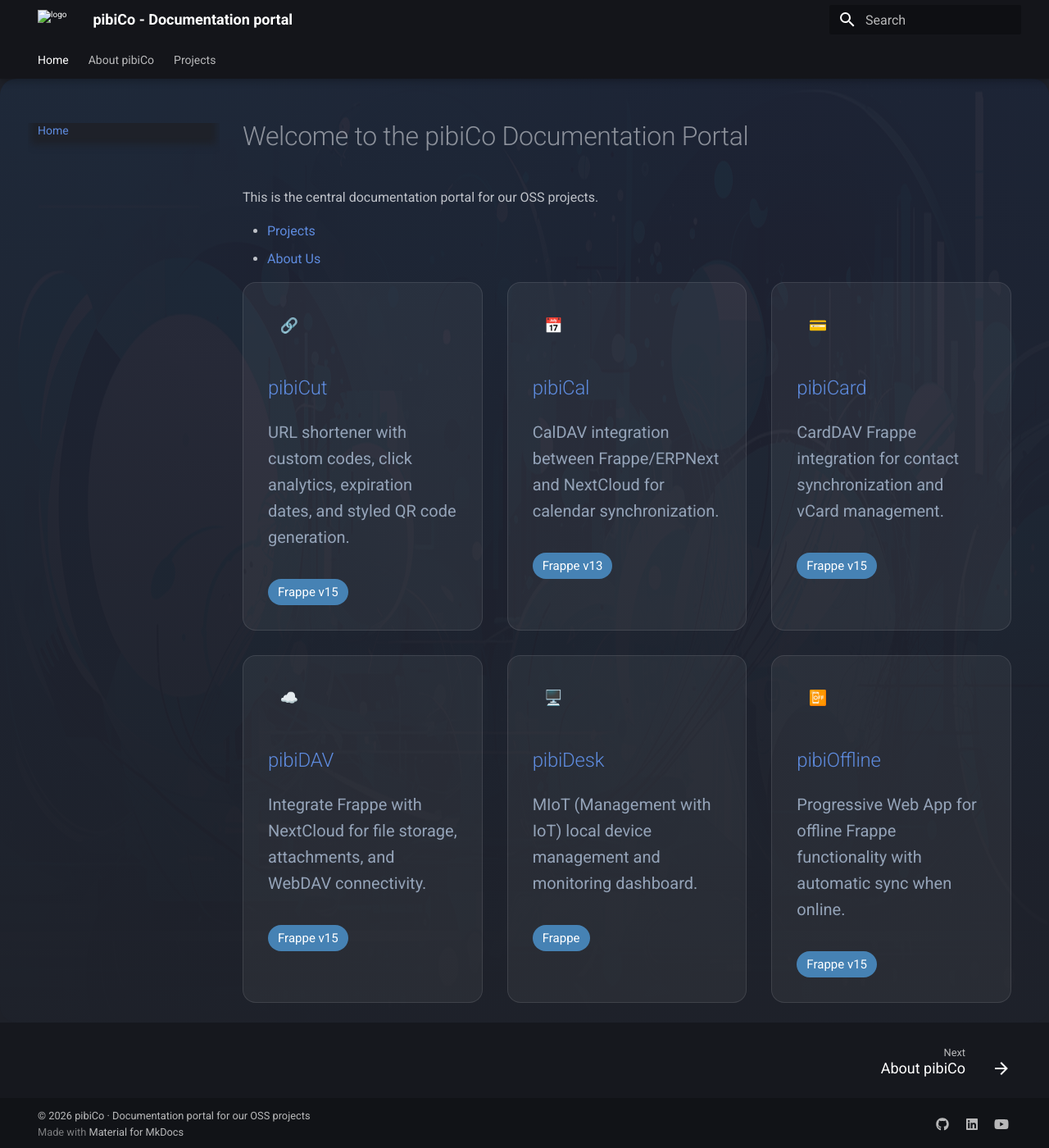
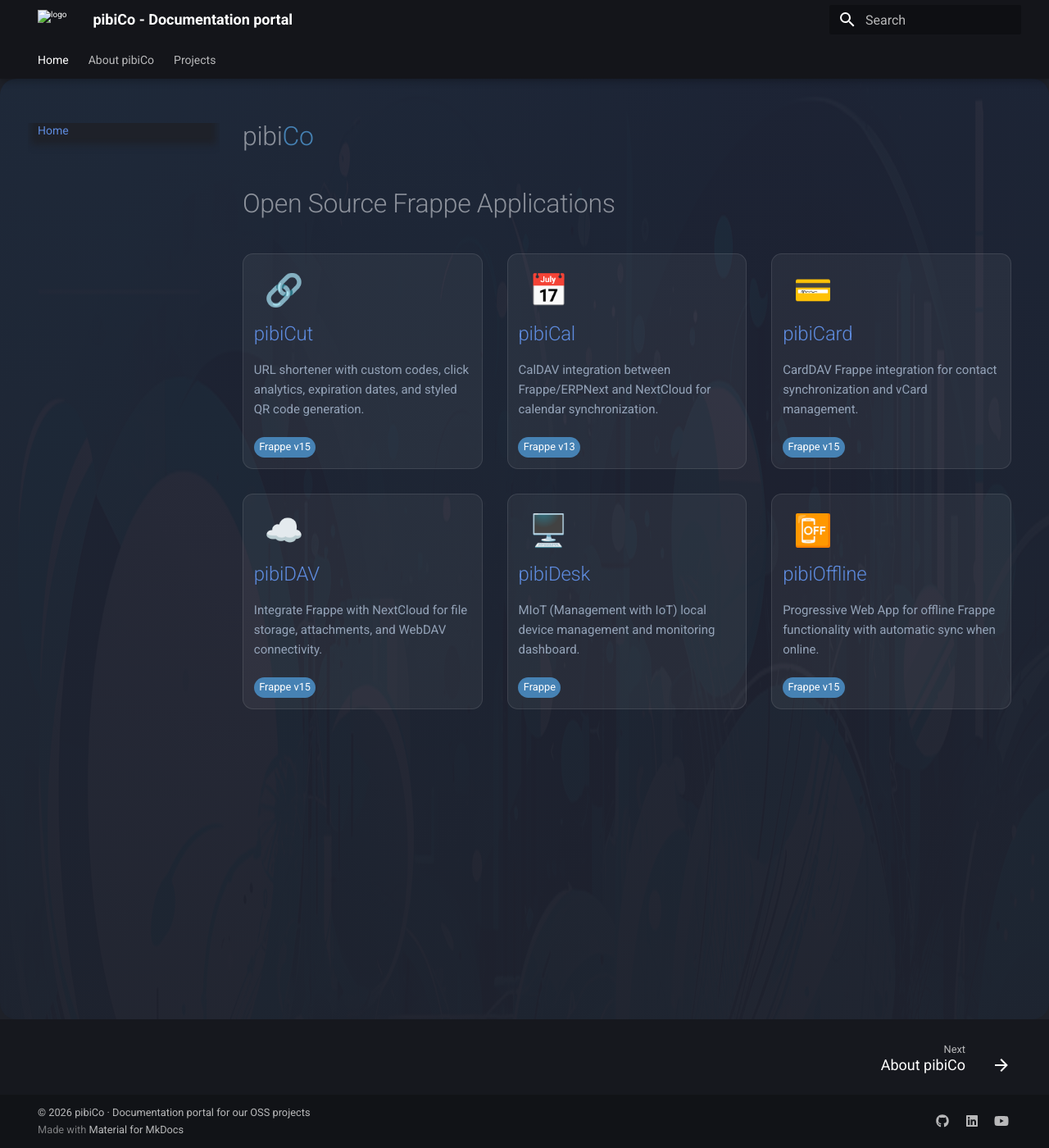
Before and after one commit to pibico/portal, an MkDocs documentation site: the page built from docs/index.md, in a window 1280 px wide and 1400 px high. Shown: the whole window at 82% size. Built offline with MkDocs 1.6.1 and Material for MkDocs 9.7.7, drawn with Linux system fonts in a browser that asks for light colours.

Commit message:
modified:   docs/index.md 	modified:   docs/stylesheets/extra.css 	modified:   site/stylesheets/extra.css

```diff
--- a/docs/index.md
+++ b/docs/index.md
@@ -1,17 +1,12 @@
-# Welcome to the pibiCo Documentation Portal
-
-
-This is the central documentation portal for our OSS projects.
-
-- [Projects](projects/pibicut/)
-- [About Us](about.md)
+<h1>pibi<span style="color: #4682B4;">Co</span></h1>
+# Open Source Frappe Applications
 
 <div class="apps">
-    <a href="https://github.com/pibico/pibicut" class="card">
+    <a href="projects/pibicut/" class="card">
         <div class="icon">🔗</div>
         <h2>pibiCut</h2>
         <p>URL shortener with custom codes, click analytics, expiration dates, and styled QR code generation.</p>
-        <span class="badge">Frappe v15</span>
+        <span class="badge" href="https://github.com/pibico/pibicut">Frappe v15</span>
     </a>
 
     <a href="https://github.com/pibico/pibical" class="card">
--- a/docs/stylesheets/extra.css
+++ b/docs/stylesheets/extra.css
@@ -6,7 +6,7 @@
         rgb(30, 33, 50, 0.95),
         rgba(30, 33, 41, 1)),
         url(../assets/images/webform-bg.png);
-  background-size: 100vw 90vh;
+  background-size: 100vw 150vh;
   background-repeat: no-repeat;
   background-position: top center;
   padding: 0 0 0 0;
@@ -16,10 +16,10 @@
 .tagline { font-size: 1.2rem; color: #94a3b8; }
 .apps { display: grid; grid-template-columns: repeat(auto-fit, minmax(280px, 1fr)); gap: 30px; }
 .card {
-    background: rgba(255,255,255,0.05);
-    border: 1px solid rgba(255,255,255,0.1);
-    border-radius: 16px;
-    padding: 30px;
+    background: rgba(255, 255, 255, 0.05);
+    border: 1px solid rgba(255, 255, 255, 0.1);
+    border-radius: 1vw;
+    padding: 1vw;
     text-decoration: none;
     color: inherit;
     transition: all 0.3s ease;
@@ -29,15 +29,15 @@
     background: rgba(255,255,255,0.1);
     border-color: #4682B4;
 }
-.card .icon { font-size: clamp(0.75rem, 2vw, 0.9rem); padding: 0.4em 0.8em; }
-.card h2 { font-size: clamp(0.9rem, 2.5vw, 1.2rem); }
-.card p { color: #94a3b8; font-size: clamp(0.75rem, 2vw, 1rem); }
+.card .icon { font-size: clamp(0.75vw, 3vw, 3vw); padding: 0 1vw; }
+.card h2 { font-size: clamp(0.9rem, 2.5vw, 1.2rem) !important; margin: 0.5vw 0 0.5vw; }
+.card p { color: #94a3b8; font-size: clamp(0.75rem, 2vw, 0.5vw) !important; }
 .badge {
     display: inline-block;
     background: #4682B4;
     color: #fff;
-    padding: 4px 12px;
-    border-radius: 20px;
-    font-size: 0.75rem;
-    margin-top: 15px;
+    padding: 0.2vw 0.5vw;
+    border-radius: 1vw;
+    font-size: 1vw;
+    margin-top: 0.5vw;
 }
```
Also changed, not shown: site/stylesheets/extra.css.
